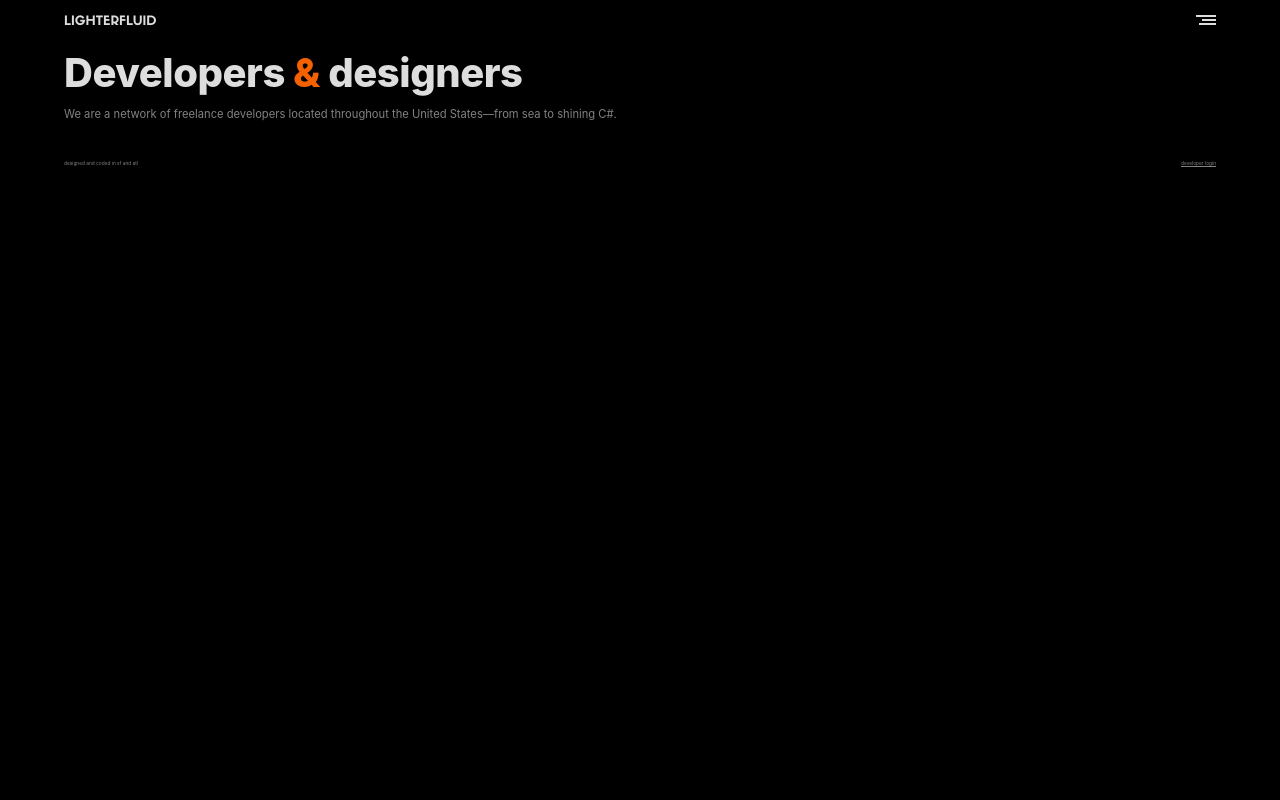
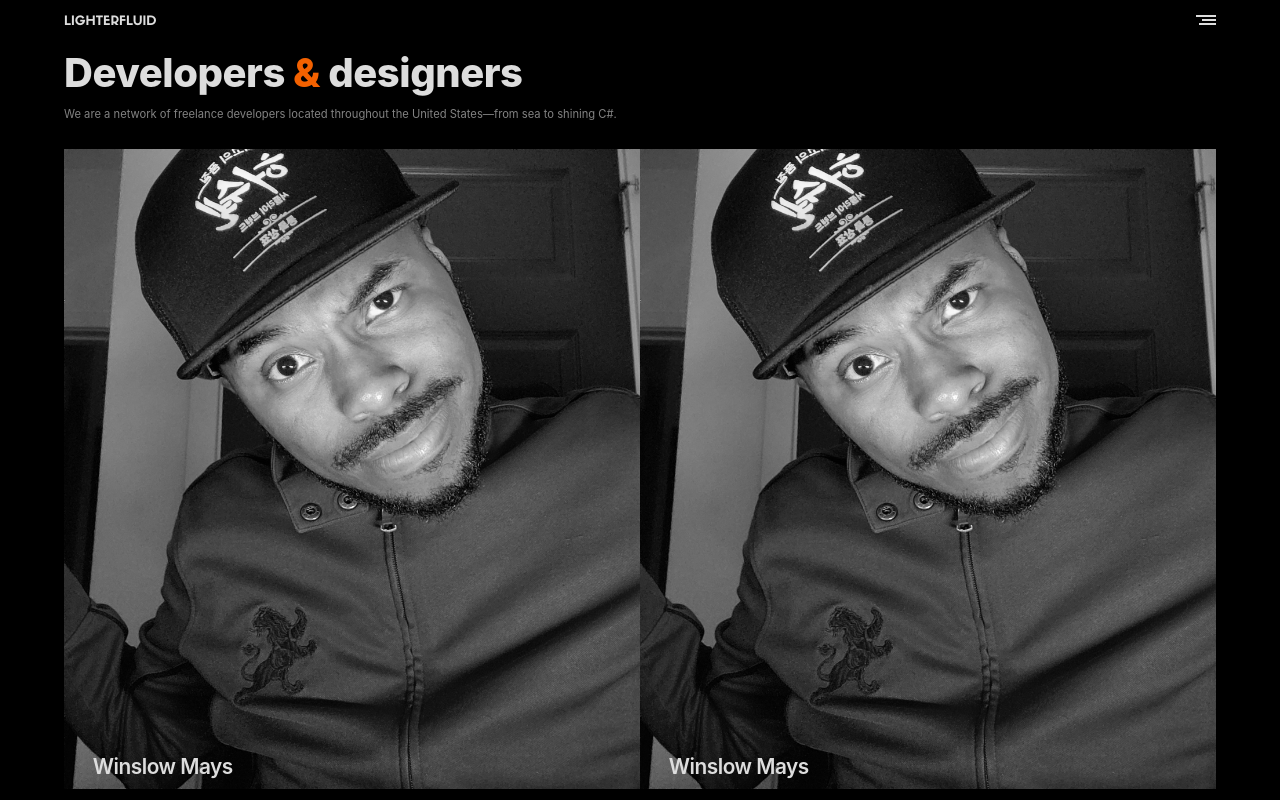
Before and after one commit to winslowdev/lighterfluid, a React (Create React App) app: page /developers in a window 1280 px wide. Built offline with nearby package versions, Linux system fonts and the light colour scheme.

Commit message:
testing gn10+ icons

```diff
--- a/src/App.js
+++ b/src/App.js
@@ -108,10 +108,11 @@ export default class App extends Component {
                     <Route
                         path="/developers" exact
                         render={(props) => <Developers {...props}
+                        sizes={this.state.sizes}
                             statements={this.state.statements} />} />
 
                     <Route
-                        path="/profiles" exact
+                        path="/profiles/winslow-mays" exact
                         render={(props) => <Profile {...props}
                             sizes={this.state.sizes}
                             statements={this.state.statements} />} />
@@ -126,12 +127,12 @@ export default class App extends Component {
                         render={(props) => <Login {...props}
                             statements={this.state.statements} />} />
 
-                    <footer>
+                    {/* <footer>
                         <div id="footer" className="container">
                             <p>designed and coded in sf and atl</p>
                             <p className="pseudolink" onClick={() => { navigate('internal', '/login') }}>developer login</p>
                         </div>
-                    </footer>
+                    </footer> */}
                 </main>
             </Router>
         )
--- a/src/css/index.css
+++ b/src/css/index.css
@@ -16,6 +16,7 @@
     --darkgrey: #111111;
     --grey: #828282;
     --lightgrey: #dddddd;
+    --mint: #00ff99;
     --orange: #f36100;
 }
 
@@ -424,6 +425,17 @@ button {
 /* =========================== PROFILES */
 /* =========================== PROFILES */
 
+.developer-grid {
+    background-color: red;
+    width: 90%;
+    margin: 0 auto;
+    height: 200px;
+    display: flex;
+    flex-direction: row;
+    justify-content: flex-start;
+    align-items: flex-start;
+}
+
 .profile-head {
     -webkit-transform: rotate(90deg);
     -moz-transform: rotate(90deg);
@@ -456,7 +468,7 @@ button {
     justify-content: space-around;
     align-items: center;
     position: relative;
-    bottom: 20px;
+    bottom: -75px;
 }
 
 .profile-cover h1 {
@@ -465,7 +477,7 @@ button {
 }
 
 .profile-title {
-    color: #4FB885;
+    color: var(--mint);
     font-size: 0.8rem;
     font-weight: 600;
 }
@@ -509,12 +521,12 @@ button {
 }
 
 .iconic img {
-    width: 18px;
+    width: 20px;
     height: auto;
 }
 
 .partial {
-    background-color: #4FB885;
+    background-color: var(--mint);
     border-radius: 3px 0 0 3px;
 }
 
@@ -537,3 +549,46 @@ button {
     justify-content: center;
     align-items: center;
 }
+
+@media screen and (min-width: 375px) {
+    .profile-info {
+        bottom: -50px;
+    }
+}
+
+@media screen and (min-width: 412px) {
+    .profile-info {
+        bottom: -25px;
+    }
+
+    .team {
+        margin-right: 7px;
+    }
+
+    .iconic {
+        height: 40px;
+        width: 40px;
+    }
+
+    .iconic img {
+        width: 27px;
+    }
+
+    .partial {
+        background-color: var(--mint);
+        border-radius: 5px 0 0 5px;
+    }
+
+    .full {
+        background-color: var(--lightgrey);
+        border-radius: 5px;
+    }
+
+    .reach-out {
+        border-radius: 0 5px 5px 0;
+        font-size: 0.9rem;
+        font-weight: 600;
+        height: 40px;
+        padding: 0 13px;
+    }
+}
--- a/src/views/Developers.js
+++ b/src/views/Developers.js
@@ -1,5 +1,7 @@
 import React, { Component } from 'react';
 import { HeaderInformation } from './components/Snacks'
+import { SquareTile } from './components/Snacks'
+import { profiles } from './components/Images'
 
 export class Developers extends Component {
     render() {
@@ -8,6 +10,19 @@ export class Developers extends Component {
                 <HeaderInformation
                     pageTitle={this.props.statements.developers}
                     pageDescription="We are a network of freelance developers located throughout the United States—from sea to shining C#." />
+
+                    <div className="developer-grid">
+                    <SquareTile
+                        address="/profiles/winslow-mays"
+                        image={profiles.addison}
+                        sizes={this.props.sizes}
+                        title="Winslow Mays" />
+                    <SquareTile
+                        address="/profiles/winslow-mays"
+                        image={profiles.addison}
+                        sizes={this.props.sizes}
+                        title="Winslow Mays" />
+                    </div>
             </React.Fragment>
         )
     }
--- a/src/views/Home.js
+++ b/src/views/Home.js
@@ -5,7 +5,6 @@ import { backgrounds } from './components/Images'
 
 export class Home extends Component {
     render() {
-
         return (
             <React.Fragment>
                 <aside className="home">
--- a/src/views/components/Images.js
+++ b/src/views/components/Images.js
@@ -10,3 +10,7 @@ export const icons = {
     linkedin: require('../../images/icons/linkedin.png'),
     twitter: require('../../images/icons/twitter.png')
 }
+
+export const profiles = {
+    addison: require('../../images/users/taegeuk-heaven.jpg')
+}
```
Also changed, not shown: src/images/icons/email.png, src/images/icons/github.png.
